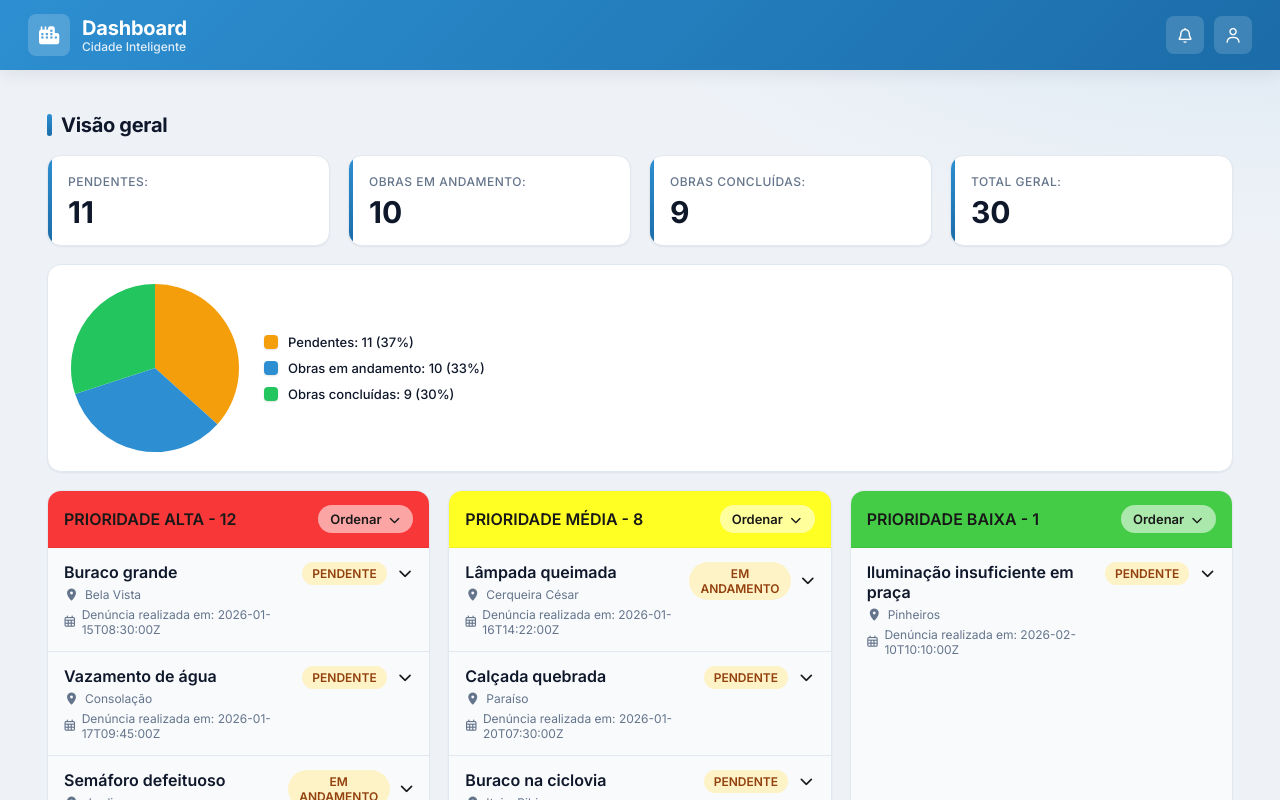
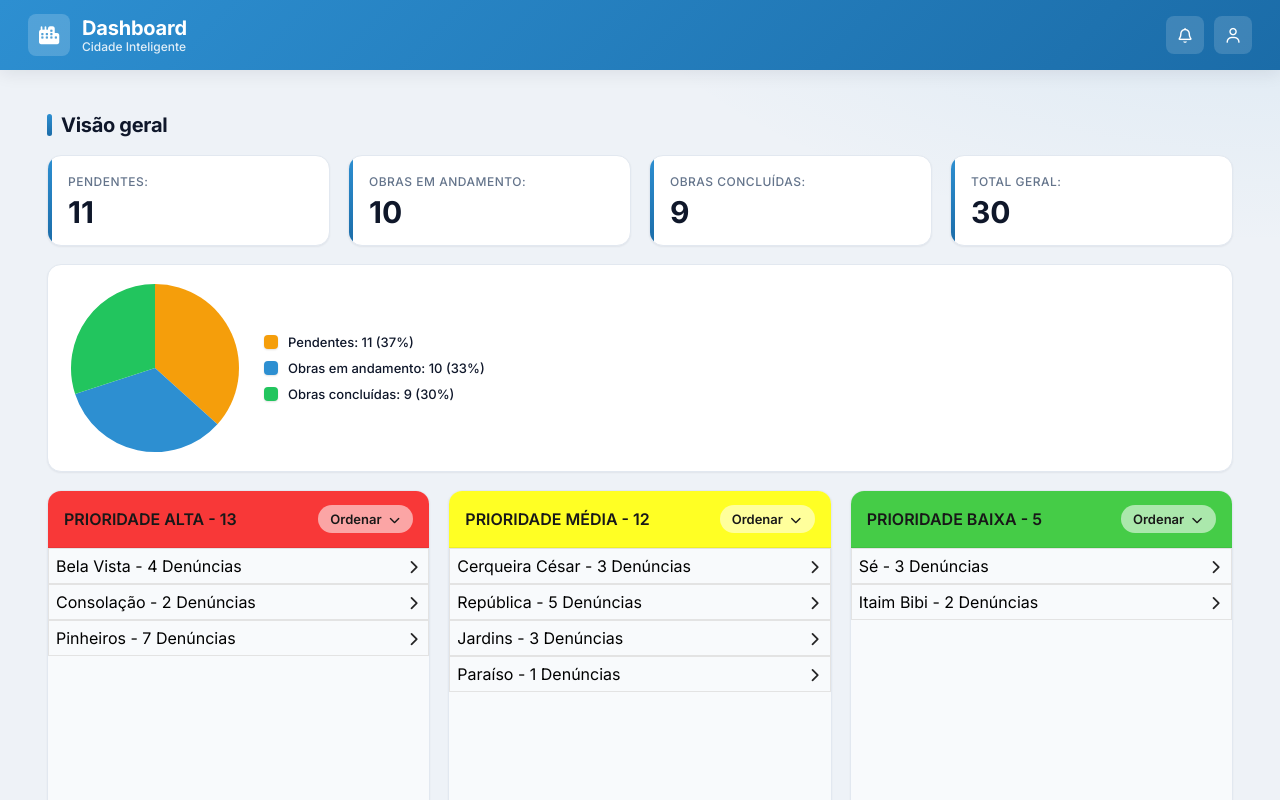
Before and after one commit to prjCidadeInteligente-Fatectq/cidade-inteligente, an Angular app: page /dashboard in a window 1280 px wide. Shown: the top 800 px of the page. Built offline with nearby package versions, Linux system fonts and the light colour scheme.

Commit message:
Create neighborhood and alter priority cards, sort by neighborhood

```diff
--- a/src/app/core/models/neighborhood.model.ts
+++ b/src/app/core/models/neighborhood.model.ts
@@ -2,6 +2,6 @@ export type NeighborhoodPriority = 'ALTA' | 'MÉDIA' | 'BAIXA';
 
 export interface Neighbohood {
     id: number;
-    neighborhood: string;
+    name: string;
     priority: NeighborhoodPriority;
 }
--- a/src/app/shared/components/complaints/complaints.component.css
+++ b/src/app/shared/components/complaints/complaints.component.css
@@ -71,9 +71,7 @@
 .status {
     padding: 4px 10px;
     border-radius: 999px;
-    background: #fef3c7;
     height: fit-content;
-    color: #92400e;
     font-size: 12px;
     font-weight: 600;
 }
--- a/src/app/shared/components/complaints/complaints.component.html
+++ b/src/app/shared/components/complaints/complaints.component.html
@@ -15,7 +15,7 @@
                 </div>
 
                 <div class="additional-info">
-                    <span class="status">{{ complaint.complaintStatus }}</span>
+                    <span class="status" style="background-color: #fef3c7; color: #92400e">{{ complaint.complaintStatus }}</span>
 
                     @if (expandedCardId !== complaint.id) {
                         <i class="fa-solid fa-chevron-down" style="color: #181818;"></i>
--- /dev/null
+++ b/src/app/shared/components/neighborhoods/neighborhoods.component.css
@@ -0,0 +1,16 @@
+.neighborhood {
+    display: flex;
+    flex-direction: row;
+    justify-content: space-between;
+    align-items: center;
+    padding: 7px;
+    width: 100%;
+    background-color: transparent;
+    border: 1px solid #e3e3e3;
+    font-size: 16px;
+    cursor: pointer;
+}
+
+.open i {
+    font-size: 14px;
+}
--- /dev/null
+++ b/src/app/shared/components/neighborhoods/neighborhoods.component.html
@@ -0,0 +1,13 @@
+<section>
+    @for (item of uniqueNeighborhoods; track item.name;) {
+        <button class="neighborhood">
+            <span>
+                {{ item.name }}
+                -
+                {{ item.count }} Denúncias
+            </span>
+
+            <span class="open"><i class="fa-solid fa-chevron-up fa-rotate-90" style="color: #242425;;"></i></span>
+        </button>
+    }
+</section>
--- a/src/app/shared/components/priority-cards/priority-cards.component.css
+++ b/src/app/shared/components/priority-cards/priority-cards.component.css
@@ -61,7 +61,7 @@
     font-size: 11px;
 }
 
-.complaints {
+.neighborhoods {
     flex: 1;
     min-height: 0;
     overflow-y: auto;
--- a/src/app/shared/components/priority-cards/priority-cards.component.html
+++ b/src/app/shared/components/priority-cards/priority-cards.component.html
@@ -6,8 +6,8 @@
                 <button>Ordenar <i class="fa-solid fa-chevron-down" style="color: #181818;"></i></button>
             </header>
 
-            <div class="complaints">
-                <app-complaints [filteredComplaints]="complaints.filter(c => c.priority === priority.name && c.complaintStatus !== 'CONCLUÍDA')"></app-complaints>
+            <div class="neighborhoods">
+                <app-neighborhoods [filteredComplaints]="complaints.filter(c => c.neighborhood.priority === priority.name)"></app-neighborhoods>
             </div>
         </article>
     }
--- a/src/app/shared/components/priority-cards/priority-cards.component.ts
+++ b/src/app/shared/components/priority-cards/priority-cards.component.ts
@@ -1,12 +1,13 @@
 import { Component, OnInit } from "@angular/core";
-import { Complaint, ComplaintPriority } from '@core/models';
+import { Complaint, NeighborhoodPriority } from '@core/models';
 import { complaints } from '@shared/data/complaints';
 
 interface Priority {
-    name: ComplaintPriority;
+    name: NeighborhoodPriority;
     color: string;
     quantity: number;
 }
+
 @Component({
     selector: 'app-priority-cards',
     standalone: false,
@@ -20,17 +21,17 @@ export class PriorityCardsComponent implements OnInit {
         {
             name: 'ALTA',
             color: '#f83838',
-            quantity: this.complaints.filter(c => c.priority === 'ALTA' && c.complaintStatus !== 'CONCLUÍDA').length
+            quantity: this.complaints.filter(c => c.neighborhood.priority === 'ALTA').length
         },
         {
             name: 'MÉDIA',
             color: '#ffff24',
-            quantity: this.complaints.filter(c => c.priority === 'MÉDIA' && c.complaintStatus !== 'CONCLUÍDA').length
+            quantity: this.complaints.filter(c => c.neighborhood.priority === 'MÉDIA').length
         },
         {
             name: 'BAIXA',
             color: '#45cc47',
-            quantity: this.complaints.filter(c => c.priority === 'BAIXA' && c.complaintStatus !== 'CONCLUÍDA').length
+            quantity: this.complaints.filter(c => c.neighborhood.priority === 'BAIXA').length
         }
     ];
 
--- a/src/app/shared/data/complaints.ts
+++ b/src/app/shared/data/complaints.ts
@@ -3,13 +3,12 @@ import { Complaint } from '@core/models';
 export const complaints: Complaint[] = [
   {
     id: 1,
-    problem: 'Buraco grande',
+    problem: 'Buraco no asfalto',
     date: '2026-01-15T08:30:00Z',
     latitude: -23.5505,
     longitude: -46.6333,
     description: 'Buraco grande na Avenida Paulista, próximo ao MASP, causando danos aos veículos',
-    priority: 'ALTA',
-    neighborhood: 'Bela Vista',
+    neighborhood: { id: 1, name: 'Bela Vista', priority: 'ALTA' },
     user: {
       id: 101,
       name: 'João',
@@ -27,13 +26,12 @@ export const complaints: Complaint[] = [
   },
   {
     id: 2,
-    problem: 'Lâmpada queimada',
+    problem: 'Iluminação pública',
     date: '2026-01-16T14:22:00Z',
     latitude: -23.5618,
     longitude: -46.6567,
     description: 'Lâmpada queimada na Rua Augusta, trecho entre Alameda Santos e Haddock Lobo',
-    priority: 'MÉDIA',
-    neighborhood: 'Cerqueira César',
+    neighborhood: { id: 2, name: 'Cerqueira César', priority: 'MÉDIA' },
     user: {
       id: 102,
       name: 'Maria',
@@ -56,8 +54,7 @@ export const complaints: Complaint[] = [
     latitude: -23.5489,
     longitude: -46.6388,
     description: 'Vazamento de água na Rua da Consolação, altura do número 1200',
-    priority: 'ALTA',
-    neighborhood: 'Consolação',
+    neighborhood: { id: 3, name: 'Consolação', priority: 'ALTA' },
     user: {
       id: 103,
       name: 'Pedro',
@@ -75,13 +72,12 @@ export const complaints: Complaint[] = [
   },
   {
     id: 4,
-    problem: 'Acúmulode lixo',
+    problem: 'Acúmulo de lixo',
     date: '2026-01-18T16:10:00Z',
     latitude: -23.5558,
     longitude: -46.6698,
     description: 'Acúmulo de lixo na Praça Roosevelt, atraindo animais e insetos',
-    priority: 'MÉDIA',
-    neighborhood: 'República',
+    neighborhood: { id: 4, name: 'República', priority: 'MÉDIA' },
     user: {
       id: 104,
       name: 'Ana',
@@ -99,13 +95,12 @@ export const complaints: Complaint[] = [
   },
   {
     id: 5,
-    problem: 'Semáforo defeituoso',
+    problem: 'Semáforo com defeito',
     date: '2026-01-19T11:55:00Z',
     latitude: -23.5671,
     longitude: -46.6489,
     description: 'Semáforo defeituoso no cruzamento da Rua Oscar Freire com Haddock Lobo',
-    priority: 'ALTA',
-    neighborhood: 'Jardins',
+    neighborhood: { id: 5, name: 'Jardins', priority: 'MÉDIA' },
     user: {
       id: 105,
       name: 'Carlos',
@@ -123,13 +118,12 @@ export const complaints: Complaint[] = [
   },
   {
     id: 6,
-    problem: 'Calçada quebrada',
+    problem: 'Calçada danificada',
     date: '2026-01-20T07:30:00Z',
     latitude: -23.5392,
     longitude: -46.6563,
     description: 'Calçada quebrada na Rua Vergueiro, próximo ao Metrô Paraíso, risco de queda',
-    priority: 'MÉDIA',
-    neighborhood: 'Paraíso',
+    neighborhood: { id: 6, name: 'Paraíso', priority: 'MÉDIA' },
     user: {
       id: 106,
       name: 'Lucia',
@@ -147,13 +141,12 @@ export const complaints: Complaint[] = [
   },
   {
     id: 7,
-    problem: 'Falta de sinalização',
+    problem: 'Sinalização viária',
     date: '2026-01-21T13:40:00Z',
     latitude: -23.5587,
     longitude: -46.6312,
     description: 'Falta de sinalização vertical na Rua Líbero Badaró, centro histórico',
-    priority: 'BAIXA',
-    neighborhood: 'Sé',
+    neighborhood: { id: 7, name: 'Sé', priority: 'BAIXA' },
     user: {
       id: 107,
       name: 'Roberto',
@@ -176,8 +169,7 @@ export const complaints: Complaint[] = [
     latitude: -23.5733,
     longitude: -46.6417,
     description: 'Esgoto a céu aberto na Rua Cardeal Arcoverde, forte odor',
-    priority: 'ALTA',
-    neighborhood: 'Pinheiros',
+    neighborhood: { id: 8, name: 'Pinheiros', priority: 'ALTA' },
     user: {
       id: 108,
       name: 'Fernanda',
@@ -200,8 +192,7 @@ export const complaints: Complaint[] = [
     latitude: -23.5445,
     longitude: -46.6642,
     description: 'Árvore caída bloqueando a Rua Haddock Lobo após temporal',
-    priority: 'ALTA',
-    neighborhood: 'Cerqueira César',
+    neighborhood: { id: 2, name: 'Cerqueira César', priority: 'MÉDIA' },
     user: {
       id: 109,
       name: 'Ricardo',
@@ -219,13 +210,12 @@ export const complaints: Complaint[] = [
   },
   {
     id: 10,
-    problem: 'Buraco na ciclovia',
+    problem: 'Buraco na ciclofaixa',
     date: '2026-01-24T08:00:00Z',
     latitude: -23.5629,
     longitude: -46.6544,
     description: 'Buraco na ciclofaixa da Avenida Faria Lima, próximo ao Shopping Iguatemi',
-    priority: 'MÉDIA',
-    neighborhood: 'Itaim Bibi',
+    neighborhood: { id: 9, name: 'Itaim Bibi', priority: 'BAIXA' },
     user: {
       id: 110,
       name: 'Juliana',
@@ -243,13 +233,12 @@ export const complaints: Complaint[] = [
   },
   {
     id: 11,
-    problem: 'Pichação no muro',
+    problem: 'Pichação',
     date: '2026-01-25T12:30:00Z',
     latitude: -23.5512,
     longitude: -46.6289,
     description: 'Pichação no muro do Theatro Municipal, patrimônio histórico',
-    priority: 'BAIXA',
-    neighborhood: 'República',
+    neighborhood: { id: 4, name: 'República', priority: 'MÉDIA' },
     user: {
       id: 111,
       name: 'Marcos',
@@ -267,13 +256,12 @@ export const complaints: Complaint[] = [
   },
   {
     id: 12,
-    problem: 'Falta de iluminação',
+    problem: 'Iluminação pública',
     date: '2026-01-26T17:45:00Z',
     latitude: -23.5684,
     longitude: -46.6872,
     description: 'Falta de iluminação na Praça do Pôr do Sol, insegurança noturna',
-    priority: 'MÉDIA',
-    neighborhood: 'Pinheiros',
+    neighborhood: { id: 8, name: 'Pinheiros', priority: 'ALTA' },
     user: {
       id: 112,
       name: 'Patricia',
@@ -296,8 +284,7 @@ export const complaints: Complaint[] = [
     latitude: -23.5421,
     longitude: -46.6378,
     description: 'Vazamento de gás na Rua 25 de Março, cheiro forte, risco de explosão',
-    priority: 'ALTA',
-    neighborhood: 'Sé',
+    neighborhood: { id: 7, name: 'Sé', priority: 'BAIXA' },
     user: {
       id: 113,
       name: 'Eduardo',
@@ -320,8 +307,7 @@ export const complaints: Complaint[] = [
     latitude: -23.5789,
     longitude: -46.6621,
     description: 'Lixeira transbordando na Avenida Brigadeiro Faria Lima, próximo ao metrô',
-    priority: 'BAIXA',
-    neighborhood: 'Itaim Bibi',
+    neighborhood: { id: 9, name: 'Itaim Bibi', priority: 'BAIXA' },
     user: {
       id: 114,
       name: 'Camila',
@@ -339,13 +325,12 @@ export const complaints: Complaint[] = [
   },
   {
     id: 15,
-    problem: 'Faixa  de pedestres apagada',
+    problem: 'Faixa de pedestres apagada',
     date: '2026-01-29T11:25:00Z',
     latitude: -23.5567,
     longitude: -46.6498,
     description: 'Faixa de pedestres apagada na Avenida Rebouças, esquina com Rua Teodoro Sampaio',
-    priority: 'MÉDIA',
-    neighborhood: 'Pinheiros',
+    neighborhood: { id: 8, name: 'Pinheiros', priority: 'ALTA' },
     user: {
       id: 115,
       name: 'Gabriel',
@@ -363,13 +348,12 @@ export const complaints: Complaint[] = [
   },
   {
     id: 16,
-    problem: 'Ponto de ônibus destruído',
+    problem: 'Ponto de ônibus danificado',
     date: '2026-01-30T16:50:00Z',
     latitude: -23.5345,
     longitude: -46.6421,
     description: 'Ponto de ônibus destruído na Avenida Brigadeiro Luís Antônio, sem cobertura',
-    priority: 'MÉDIA',
-    neighborhood: 'Bela Vista',
+    neighborhood: { id: 1, name: 'Bela Vista', priority: 'ALTA' },
     user: {
       id: 116,
       name: 'Amanda',
@@ -387,13 +371,12 @@ export const complaints: Complaint[] = [
   },
   {
     id: 17,
-    problem: 'Infiltração no teto da estação',
+    problem: 'Infiltração',
     date: '2026-01-31T08:40:00Z',
     latitude: -23.5812,
     longitude: -46.6754,
     description: 'Infiltração no teto da estação de metrô Fradique Coutinho',
-    priority: 'ALTA',
-    neighborhood: 'Pinheiros',
+    neighborhood: { id: 8, name: 'Pinheiros', priority: 'ALTA' },
     user: {
       id: 117,
       name: 'Felipe',
@@ -416,8 +399,7 @@ export const complaints: Complaint[] = [
     latitude: -23.5487,
     longitude: -46.6356,
     description: 'Rachadura no asfalto da Rua Direita, centro histórico, risco estrutural',
-    priority: 'ALTA',
-    neighborhood: 'Sé',
+    neighborhood: { id: 7, name: 'Sé', priority: 'BAIXA' },
     user: {
       id: 118,
       name: 'Vanessa',
@@ -440,8 +422,7 @@ export const complaints: Complaint[] = [
     latitude: -23.5698,
     longitude: -46.6598,
     description: 'Fiação exposta na Rua Oscar Freire, perigo para pedestres e ciclistas',
-    priority: 'MÉDIA',
-    neighborhood: 'Jardins',
+    neighborhood: { id: 5, name: 'Jardins', priority: 'MÉDIA' },
     user: {
       id: 119,
       name: 'Thiago',
@@ -464,8 +445,7 @@ export const complaints: Complaint[] = [
     latitude: -23.5534,
     longitude: -46.6401,
     description: 'Bueiro aberto na Avenida Ipiranga, esquina com São Luís, risco de acidente',
-    priority: 'ALTA',
-    neighborhood: 'República',
+    neighborhood: { id: 4, name: 'República', priority: 'MÉDIA' },
     user: {
       id: 120,
       name: 'Renata',
@@ -488,8 +468,7 @@ export const complaints: Complaint[] = [
     latitude: -23.5505,
     longitude: -46.6333,
     description: 'Nova rachadura no asfalto da Avenida Paulista, sentido Paraíso',
-    priority: 'ALTA',
-    neighborhood: 'Bela Vista',
+    neighborhood: { id: 1, name: 'Bela Vista', priority: 'ALTA' },
     user: {
       id: 101,
       name: 'João',
@@ -507,13 +486,12 @@ export const complaints: Complaint[] = [
   },
   {
     id: 22,
-    problem: 'Lâmpada queimada',
+    problem: 'Iluminação pública',
     date: '2026-02-05T09:15:00Z',
     latitude: -23.5618,
     longitude: -46.6567,
     description: 'Mais uma lâmpada queimada na Rua Augusta, agora próximo à Alameda Jaú',
-    priority: 'BAIXA',
-    neighborhood: 'Cerqueira César',
+    neighborhood: { id: 2, name: 'Cerqueira César', priority: 'MÉDIA' },
     user: {
       id: 102,
       name: 'Maria',
@@ -536,8 +514,7 @@ export const complaints: Complaint[] = [
     latitude: -23.5489,
     longitude: -46.6388,
     description: 'Vazamento de água na Rua da Consolação aumentou, alagando calçada',
-    priority: 'ALTA',
-    neighborhood: 'Consolação',
+    neighborhood: { id: 3, name: 'Consolação', priority: 'ALTA' },
     user: {
       id: 103,
       name: 'Pedro',
@@ -555,13 +532,12 @@ export const complaints: Complaint[] = [
   },
   {
     id: 24,
-    problem: 'Lixo acumulado',
+    problem: 'Acúmulo de lixo',
     date: '2026-02-07T16:45:00Z',
     latitude: -23.5558,
     longitude: -46.6698,
     description: 'Lixo acumulado na Praça Roosevelt volta a aparecer após coleta',
-    priority: 'MÉDIA',
-    neighborhood: 'República',
+    neighborhood: { id: 4, name: 'República', priority: 'MÉDIA' },
     user: {
       id: 104,
       name: 'Ana',
@@ -579,13 +555,12 @@ export const complaints: Complaint[] = [
   },
   {
     id: 25,
-    problem: 'Semáforo com problema',
+    problem: 'Semáforo com defeito',
     date: '2026-02-08T08:00:00Z',
     latitude: -23.5671,
     longitude: -46.6489,
     description: 'Semáforo da Oscar Freire com Haddock Lobo piscando em amarelo',
-    priority: 'MÉDIA',
-    neighborhood: 'Jardins',
+    neighborhood: { id: 5, name: 'Jardins', priority: 'MÉDIA' },
     user: {
       id: 105,
       name: 'Carlos',
@@ -603,13 +578,12 @@ export const complaints: Complaint[] = [
   },
   {
     id: 26,
-    problem: 'Esgoto transbordado',
+    problem: 'Esgoto a céu aberto',
     date: '2026-02-09T13:25:00Z',
     latitude: -23.5733,
     longitude: -46.6417,
     description: 'Esgoto na Cardeal Arcoverde transbordou após chuva forte',
-    priority: 'ALTA',
-    neighborhood: 'Pinheiros',
+    neighborhood: { id: 8, name: 'Pinheiros', priority: 'ALTA' },
     user: {
       id: 108,
       name: 'Fernanda',
@@ -627,13 +601,12 @@ export const complaints: Complaint[] = [
   },
   {
     id: 27,
-    problem: 'Iluminação insuficiente em praça',
+    problem: 'Iluminação pública',
     date: '2026-02-10T10:10:00Z',
     latitude: -23.5684,
     longitude: -46.6872,
     description: 'Iluminação da Praça do Pôr do Sol ainda insuficiente nas laterais',
-    priority: 'BAIXA',
-    neighborhood: 'Pinheiros',
+    neighborhood: { id: 8, name: 'Pinheiros', priority: 'ALTA' },
     user: {
       id: 112,
       name: 'Patricia',
@@ -651,13 +624,12 @@ export const complaints: Complaint[] = [
   },
   {
     id: 28,
-    problem: 'Faixa de pedestres desgastada',
+    problem: 'Faixa de pedestres apagada',
     date: '2026-02-11T15:00:00Z',
     latitude: -23.5567,
     longitude: -46.6498,
     description: 'Faixa de pedestres da Rebouças desgastada, mal visível à noite',
-    priority: 'MÉDIA',
-    neighborhood: 'Pinheiros',
+    neighborhood: { id: 8, name: 'Pinheiros', priority: 'ALTA' },
     user: {
       id: 115,
       name: 'Gabriel',
@@ -675,13 +647,12 @@ export const complaints: Complaint[] = [
   },
   {
     id: 29,
-    problem: 'Ponto de ônibus vandalizado',
+    problem: 'Ponto de ônibus danificado',
     date: '2026-02-12T07:55:00Z',
     latitude: -23.5345,
     longitude: -46.6421,
     description: 'Ponto de ônibus da Luís Antônio vandalizado novamente',
-    priority: 'MÉDIA',
-    neighborhood: 'Bela Vista',
+    neighborhood: { id: 1, name: 'Bela Vista', priority: 'ALTA' },
     user: {
       id: 116,
       name: 'Amanda',
@@ -699,13 +670,12 @@ export const complaints: Complaint[] = [
   },
   {
     id: 30,
-    problem: 'Bueiro com barulho estranho',
+    problem: 'Bueiro aberto',
     date: '2026-02-13T12:40:00Z',
     latitude: -23.5534,
     longitude: -46.6401,
     description: 'Bueiro da Ipiranga com São Luís fez barulho estranho ao passar carro',
-    priority: 'ALTA',
-    neighborhood: 'República',
+    neighborhood: { id: 4, name: 'República', priority: 'MÉDIA' },
     user: {
       id: 120,
       name: 'Renata',
--- a/src/app/shared/shared.module.ts
+++ b/src/app/shared/shared.module.ts
@@ -1,3 +1,4 @@
+import { NeighbohoodComponent } from './components/neighborhoods/neighborhoods.component';
 import { NgModule } from '@angular/core';
 import { CommonModule } from '@angular/common';
 import { ComplaintCounterComponent } from './components/complaint-counter/complaint-counter.component';
@@ -6,8 +7,8 @@ import { ComplaintsComponent } from './components/complaints/complaints.componen
 import { NavbarComponent } from './components/navbar/navbar.component';
 
 @NgModule({
-  declarations: [NavbarComponent, ComplaintCounterComponent, PriorityCardsComponent, ComplaintsComponent],
+  declarations: [NavbarComponent, ComplaintCounterComponent, PriorityCardsComponent, NeighbohoodComponent, ComplaintsComponent],
   imports: [CommonModule],
-  exports: [NavbarComponent, ComplaintCounterComponent, PriorityCardsComponent, ComplaintsComponent],
+  exports: [NavbarComponent, ComplaintCounterComponent, PriorityCardsComponent, NeighbohoodComponent, ComplaintsComponent],
 })
 export class SharedModule {}
```
Also changed, not shown: src/app/shared/components/complaints/complaints.component.ts (+7 -0 lines), src/app/shared/components/neighborhoods/neighborhoods.component.ts (added, +28 -0 lines).
